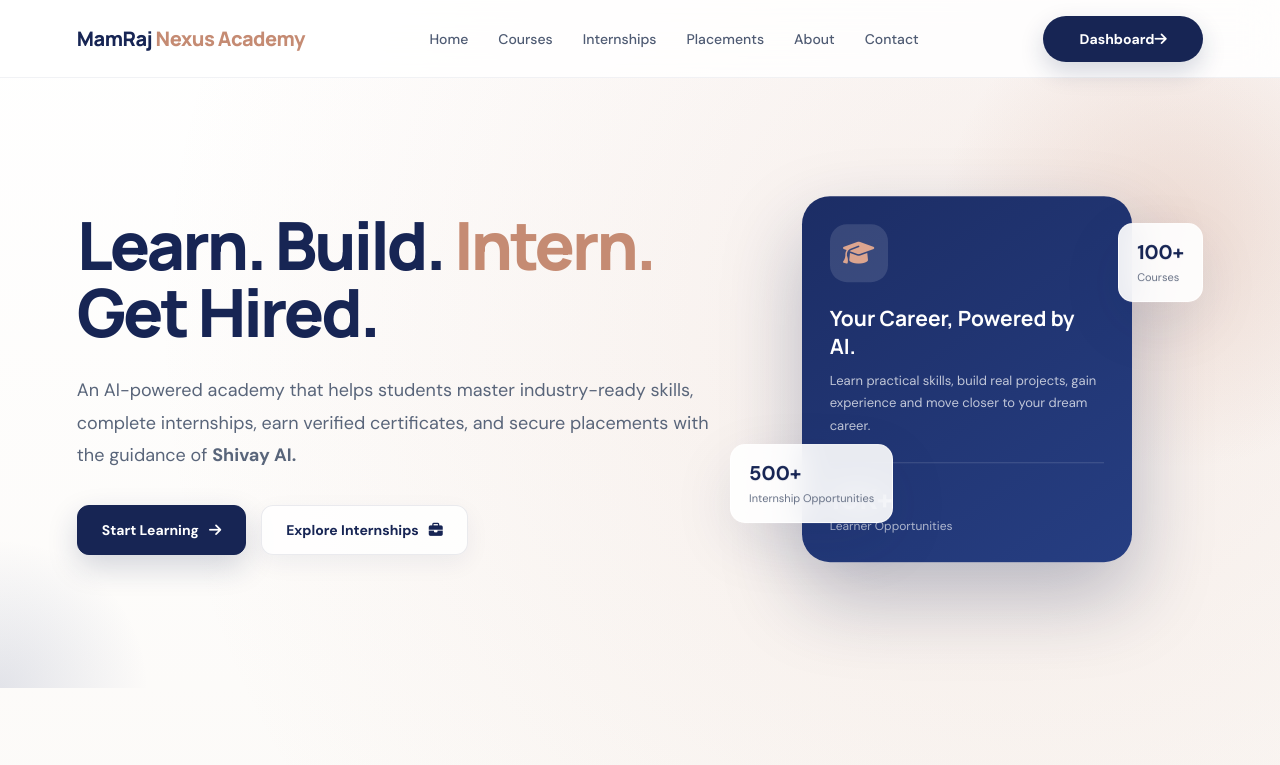
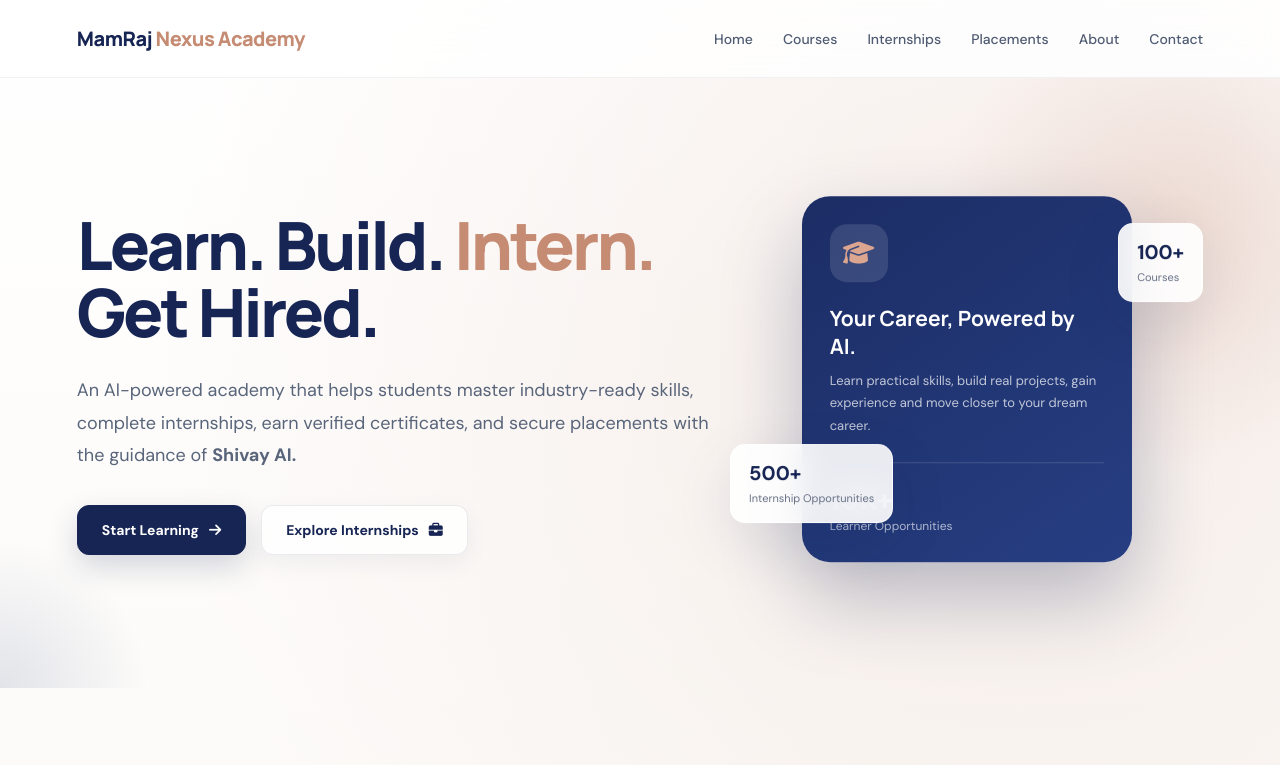
Before and after one commit to adityarajsingh-commits/Mamraj-Nexus-Academy, a plain HTML site: page index.html in a window 1280 px wide. Shown: the top 765 px of the page. Drawn offline with Linux system fonts and the light colour scheme.

Commit message:
Update index.html

```diff
--- a/index.html
+++ b/index.html
@@ -66,7 +66,7 @@
                 Courses
             </a>
 
-            <a href="internships.html">
+            <a href="dashbard.html">
                 Internships
             </a>
 
@@ -84,14 +84,6 @@
 
         </div>
 
-        <!-- DASHBOARD -->
-        <a href="dashboard.html"
-           class="dashboard-btn">
-
-            Dashboard
-            <i class="fa-solid fa-arrow-right"></i>
-
-        </a>
 
     </nav>
 
```
